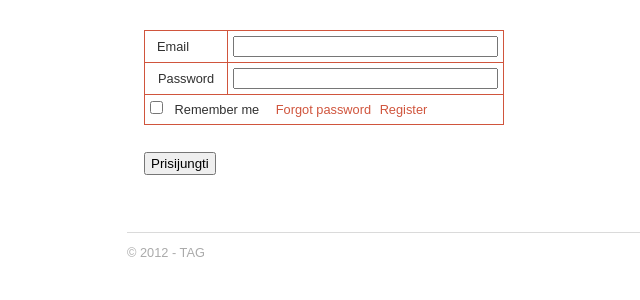
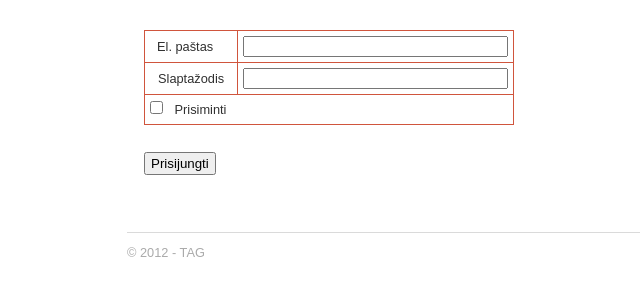
Before and after one commit to asev/tag, a CodeIgniter app: page /index.php/auth/login in a window 1280 px wide. Shown: the part 90-390 px from the top of the page, without its empty margins (128-768 px from the left). Run offline with CodeIgniter, Linux system fonts and the light colour scheme.

Commit message:
pakeitimai

```diff
--- a/application/views/auth/login_form.php
+++ b/application/views/auth/login_form.php
@@ -11,7 +11,7 @@ if ($login_by_username AND $login_by_email) {
 } else if ($login_by_username) {
 	$login_label = 'Login';
 } else {
-	$login_label = 'Email';
+	$login_label = 'El. paštas';
 }
 $password = array(
 	'name'	=> 'password',
@@ -40,7 +40,7 @@ $captcha = array(
 		<p><?php echo form_error($login['name']); ?><?php echo isset($errors[$login['name']])?$errors[$login['name']]:''; ?></p>
 	</tr>
 	<tr>
-		<td class="display"><?php echo form_label('Password', $password['id']); ?></td>
+		<td class="display"><?php echo form_label('Slaptažodis', $password['id']); ?></td>
 		<td><?php echo form_password($password); ?></td>
 		<p><?php echo form_error($password['name']); ?><?php echo isset($errors[$password['name']])?$errors[$password['name']]:''; ?></p>
 	</tr>
@@ -84,9 +84,7 @@ $captcha = array(
 	<tr>
 		<td colspan="3" class="display">
 			<?php echo form_checkbox($remember); ?>
-			<?php echo form_label('Remember me', $remember['id']); ?>
-			<?php echo anchor('/auth/forgot_password/', 'Forgot password'); ?>
-			<?php if ($this->config->item('allow_registration', 'tank_auth')) echo anchor('/auth/register/', 'Register'); ?>
+			<?php echo form_label('Prisiminti', $remember['id']); ?>
 		</td>
 	</tr>
 </table>
--- a/application/views/auth/show_message.php
+++ b/application/views/auth/show_message.php
@@ -1,2 +1 @@
-<?php
-echo $message;
+<p class="not-found"><?php echo $message;?></p>
--- a/css/style.css
+++ b/css/style.css
@@ -132,7 +132,7 @@ h5 {
 
 #request {
     float: left;
-    margin-top: 20px;
+    margin-top: 10px;
 }
 
 #request .subject-date p, h2 {
@@ -338,8 +338,8 @@ table#requests-list {
 }
 
 .not-found {
-    width: 700px;
-    margin: 5px 28px;
+    width: 650px;
+    margin: 5px 49px;
     background: white;
     border: solid 1px #E64729;
     padding: 10px;
```
Also changed, not shown: application/views/request/show.php (+9 -9 lines).
